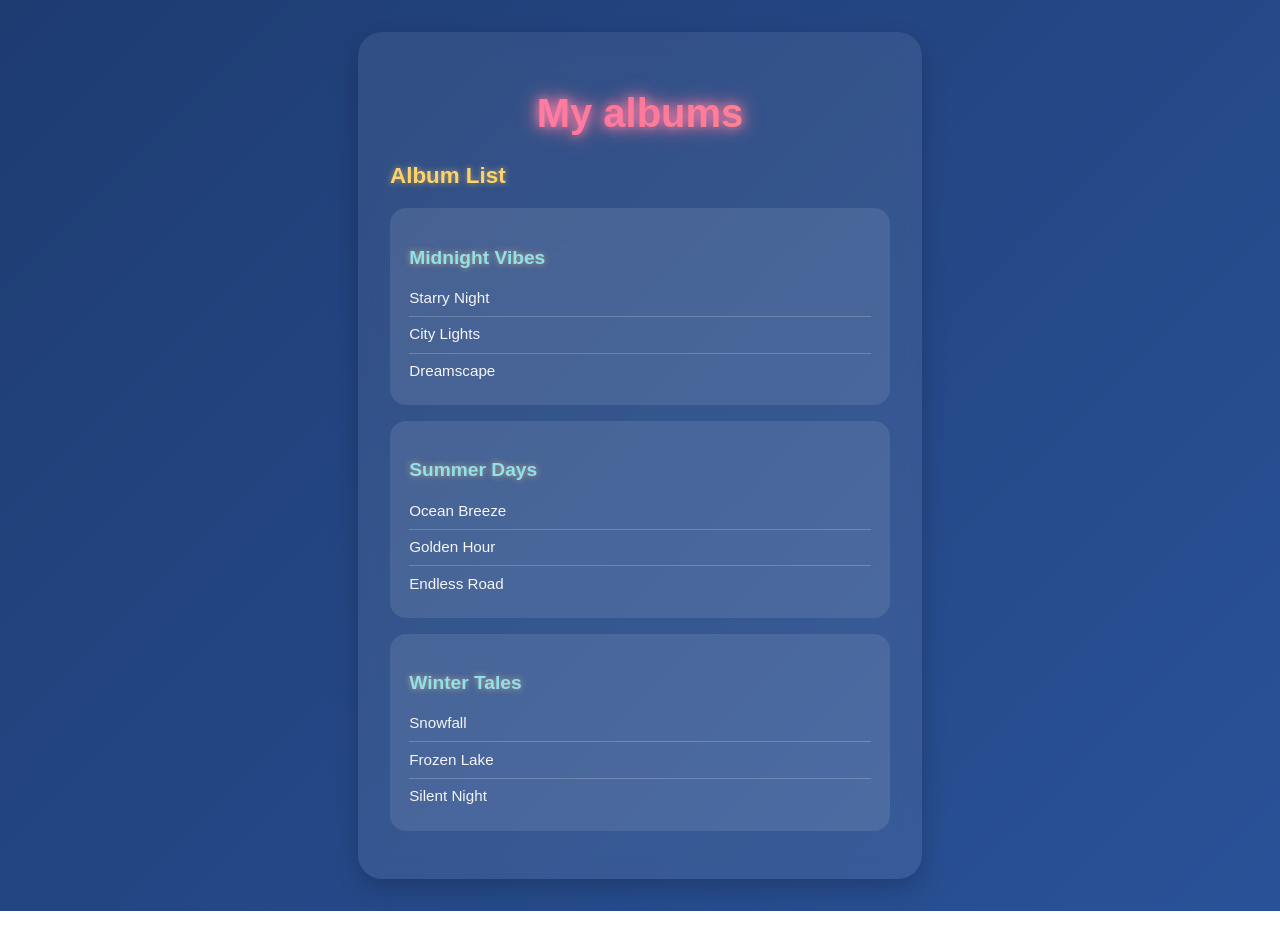
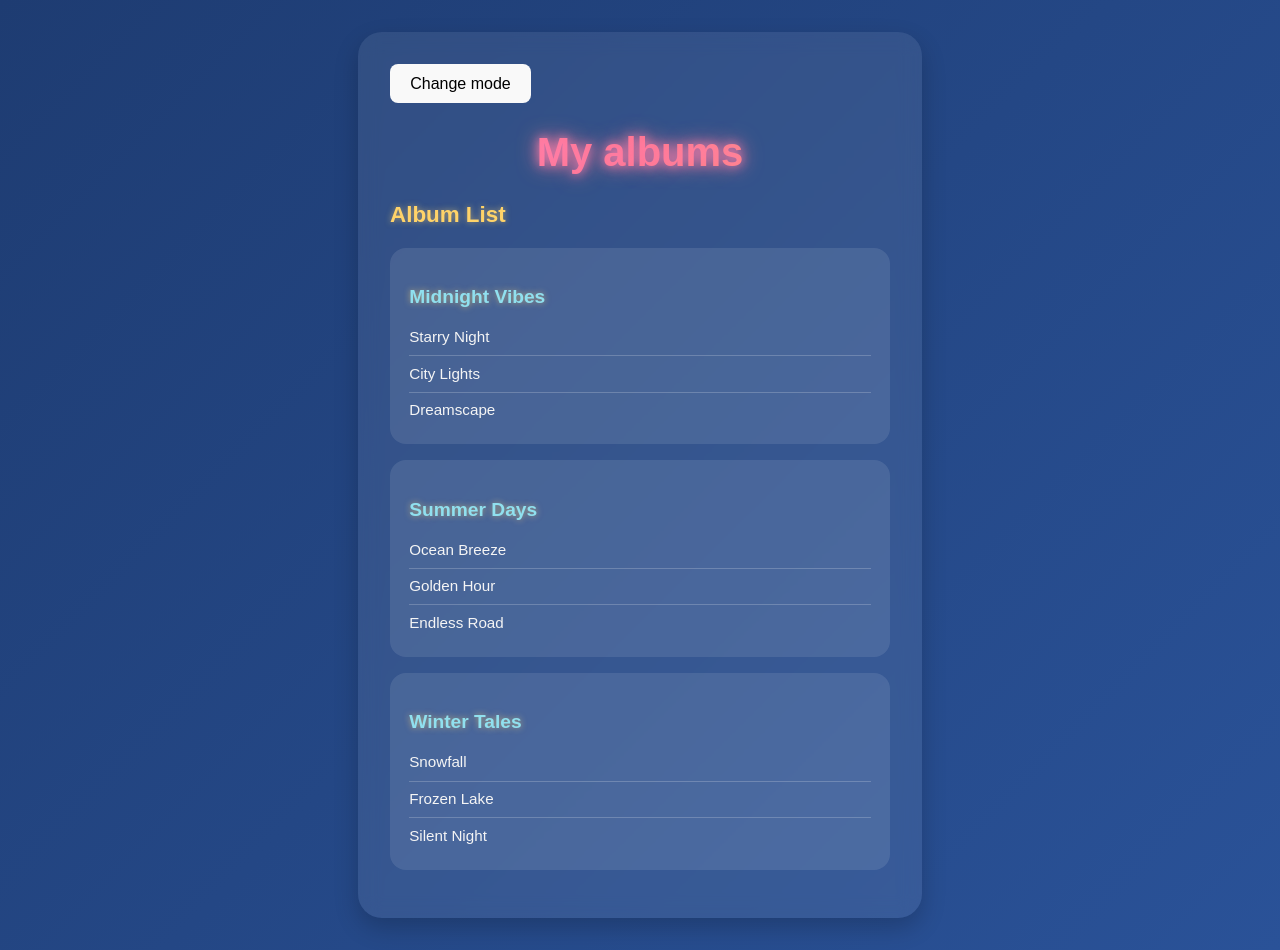
Before and after one commit to VictorErikson/ovningsuppgift2-fend24, a React (Vite) app: page / in a window 1280 px wide. Before the commit the page ends 911 px from the top, so only its background shows below. Built offline with nearby package versions, Linux system fonts and the light colour scheme.

Commit message:
added solution to extra-uppgift

```diff
--- a/src/App.css
+++ b/src/App.css
@@ -102,3 +102,8 @@ h3 {
   from { opacity: 0; transform: translateY(30px); }
   to { opacity: 1; transform: translateY(0); }
 }
+
+.light-mode {
+  background:peachpuff;
+  color:black;
+}
--- a/src/App.jsx
+++ b/src/App.jsx
@@ -1,8 +1,10 @@
+import { useState } from 'react';
 import './App.css'
 import AlbumList from "./components/AlbumList";
 
 function App() {
-  const myAlbums = [
+   const [darkMode, setDarkMode] = useState(true);
+   const [albums, setAlbums] = useState([
   {
     albumName: "Midnight Vibes",
     tracks: ["Starry Night", "City Lights", "Dreamscape"]
@@ -15,13 +17,18 @@ function App() {
     albumName: "Winter Tales",
     tracks: ["Snowfall", "Frozen Lake", "Silent Night"]
   }
-];
-
+])
 
   return (
-    <div className="App">
+    <div className={darkMode ? "App" : "App light-mode"}>
+      <button onClick={() => {
+        console.log(darkMode);
+        setDarkMode(!darkMode)
+      }
+
+      }>Change mode</button>
       <h1>My albums</h1>
-      <AlbumList albums={myAlbums} />
+      <AlbumList albums={albums} />
     </div>
   );
 }
--- a/src/components/Album.jsx
+++ b/src/components/Album.jsx
@@ -1,12 +1,24 @@
+import { useState } from "react";
+
 export default function Album({album}) {
+
+  const [show, setShow] = useState(true);
+  const [darkMode, setDarkMode] = useState(false);
   const {albumName, tracks} = album;
+
 
     return (
       <div className="Album">
-        <h3 className="Album-title">{albumName}</h3>
-        <ul>
+        <h3 className="Album-title" onClick={() => {
+        setShow(!show);
+      }}>{albumName}</h3>
+
+        {show && <ul>
           {tracks.map((track,i) => <li key={i}>{track}</li>)}
-        </ul>
+        </ul>}
+
+
+
       </div>
     );
   }
--- a/src/components/AlbumList.jsx
+++ b/src/components/AlbumList.jsx
@@ -1,9 +1,14 @@
+import { useState } from "react";
 import Album from "./Album";
 
 export default function AlbumList({albums}) {
+
+  const [show, setShow] = useState(true);
+
   return (
     <div>
       <h3>Album List</h3>
+
       {albums.map((album,i) => <Album key={i} album={album} />)}
     </div>
   );
```
